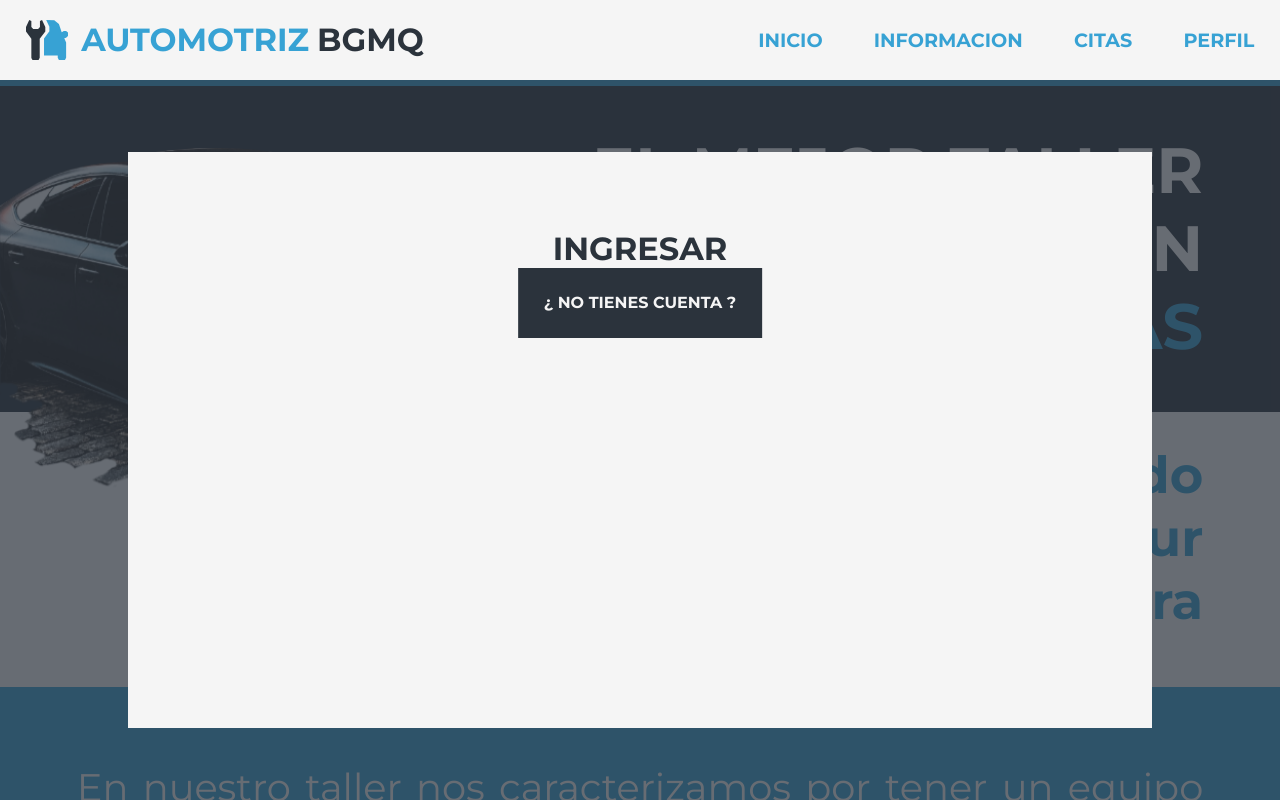
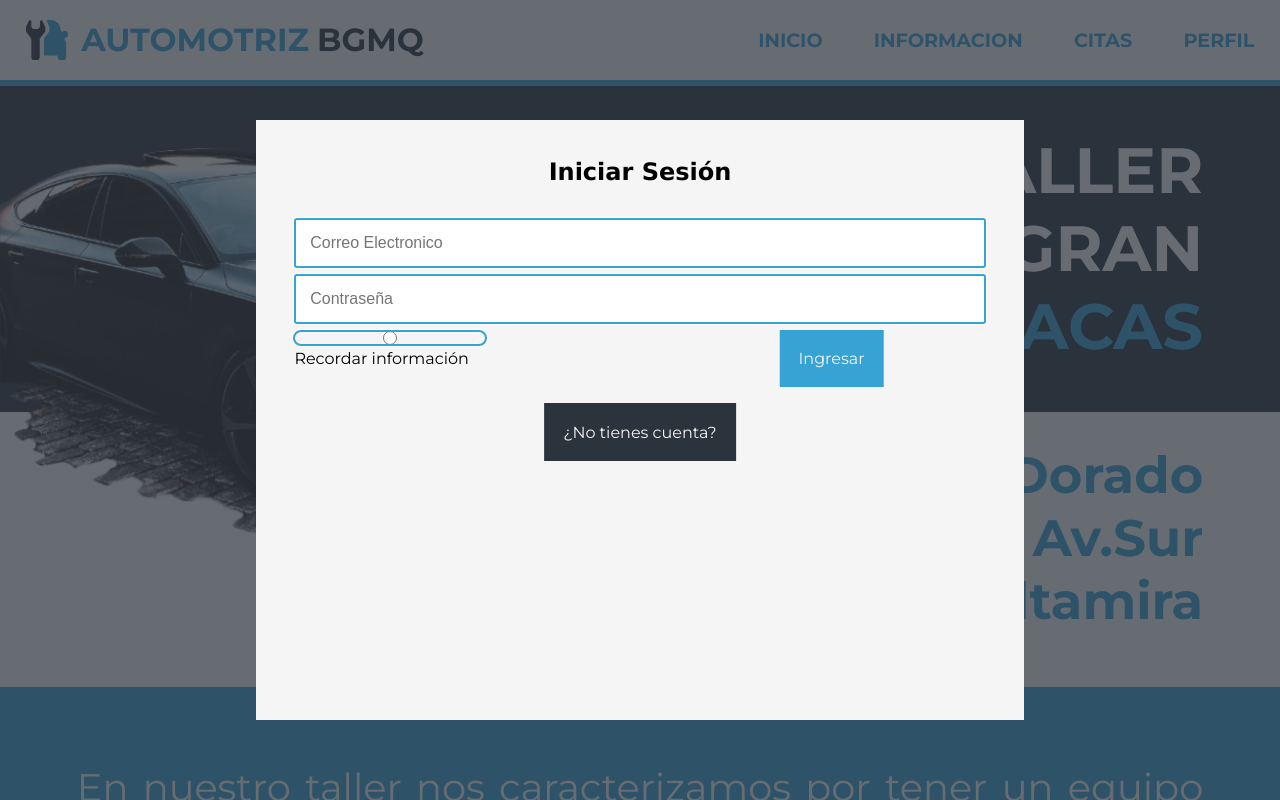
Before and after one commit to nbolinaga/automotrizBGM, an Angular app in the folder automotrizBGMQ/: page / in a window 1280 px wide. Both pictures are taken after a click on the link "INGRESAR/REGISTRARSE". Shown: the top 800 px of the page. Built offline with nearby package versions, Linux system fonts and the light colour scheme.

Commit message:
mejoras del login

```diff
--- a/automotrizBGMQ/src/app/components/login/login.component.html
+++ b/automotrizBGMQ/src/app/components/login/login.component.html
@@ -1,20 +1,34 @@
 <section class="modal">
     <div class="modal-content" *ngIf="!registrar" @leftAnimation id="ingresar">
-        <h3>INGRESAR</h3>
-        <form action="">
-
-
-
+        <h3>Iniciar Sesión</h3>
+        <form class="FormIngresar" action="">
+            <input type="email" id="correo" placeholder="Correo Electronico">
+            <input type="password" id="contraseña" placeholder="Contraseña">
+            <div class="opciones">
+                <p>
+                    <input type="radio" id="recordar"> Recordar información
+                </p>
+                <button class="btn-alt" id="Ingresar" type="submit" value="Ingresar">Ingresar</button>
+            </div>
         </form>
-        <button class="btn-pri" (click)='registrarScreen()'>¿ NO TIENES CUENTA ?</button>
+        <button class="btn-pri" (click)='registrarScreen()'>¿No tienes cuenta?</button>
     </div>
     <div class="modal-content" *ngIf="registrar" @rightAnimation id="registrar">
-        <h3>REGISTRARSE</h3>
-        <form action="">
-
-
-
+        <h3>Registrate</h3>
+        <form class="FormRegistro" action="">
+            <div class="opciones">
+                <input type="text" id="nombre" placeholder="Nombre">
+                <input type="text" id="apellido" placeholder="Apellido">
+            </div>
+            <input type="text" id="cedula" placeholder="Cedula">
+            <input type="number" id="telefono" placeholder="Telefono movil">
+            <input type="email" id="correo" placeholder="Correo Electronico">
+            <div class="opciones">
+                <input type="password" id="contraseña" placeholder="Contraseña">
+                <input type="password" id="confirmar" placeholder="Confirmar clave">
+            </div>
+                <button class="btn-alt" id="Ingresar" type="submit" value="Ingresar">Ingresar</button>
+                <button class="btn-pri" (click)='ingresarScreen()'>¿Ya tienes una cuenta?</button>
         </form>
-        <button class="btn-pri" (click)='ingresarScreen()'>¿ YA TIENES CUENTA ?</button>
     </div>
 </section>
--- a/automotrizBGMQ/src/app/components/login/login.component.scss
+++ b/automotrizBGMQ/src/app/components/login/login.component.scss
@@ -1,21 +1,20 @@
 @import "../../../variables.scss";
 .modal{
     position: fixed;
-    top: 10vh;
     left: 0;
     width: 100vw;
-    height: 90vh;
+    height: 100vh;
     background-color: rgba($base, 0.7);
     z-index: 998;
     pointer-events: none;
 
     .modal-content{
-        width: 80%;
-        height: 80%;
+        width: 60%;
+        height: 75%;
         position: absolute;
-        top: 50%;
+        top: 52.5%;
         background-color: $blanco;
-        padding: 6vw;
+        padding: 3vw;
         z-index: 999;
         pointer-events:painted;
 
@@ -30,8 +29,9 @@
 
         h3{
             text-align: center;
-            font-size: 2rem;
-            color: $base;
+            font-size: 150%;
+            color: #000;
+            font-family: Verdana, Geneva, Tahoma, sans-serif;
         }
         button{
             position: relative;
@@ -39,5 +39,47 @@
             left: 50%;
             transform: translate(-50%, 0);
         }
+
+        .FormIngresar{
+            margin-top: 2rem;
+            margin-bottom: 1rem;
+            display: flex;
+            flex-direction: column;
+            height: 40% auto;
+
+            input{
+                padding: 2%;
+                height: 25%;
+                width: 100%;
+                margin-bottom: 0.9%;
+                outline: 1px auto $detalles;
+                font-size: 100%;
+            }
+
+            .opciones{
+                display: flex;
+            }
+        }
+
+        .FormRegistro{
+            margin-top: 2rem;
+            margin-bottom: 1rem;
+            display: flex;
+            flex-direction: column;
+            height: 40% auto;
+
+            input{
+                padding: 0.8%;
+                height: 15%;
+                width: 100%;
+                margin-bottom: 0.8%;
+                outline: 1px auto $detalles;
+                font-size: 100%;
+            }
+
+            .opciones{
+                display: flex;
+            }
+        }
     }
 }
--- a/automotrizBGMQ/src/styles.scss
+++ b/automotrizBGMQ/src/styles.scss
@@ -43,9 +43,8 @@ body {
 .btn-sec,
 .btn-alt,
 .btn-altbla {
-  padding: 2vw;
+  padding: 1.5vw;
   font-family: $fonts;
-  font-weight: bold;
   border: none;
   box-shadow: none;
   border-radius: 0;
```
